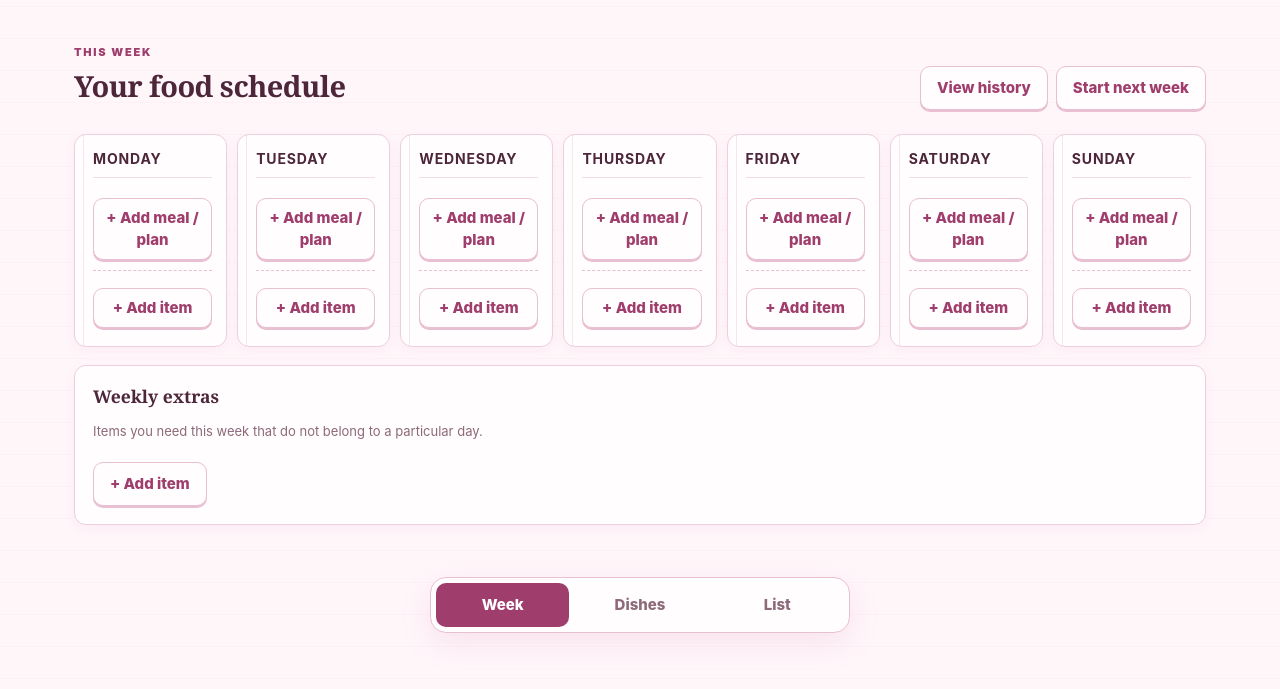
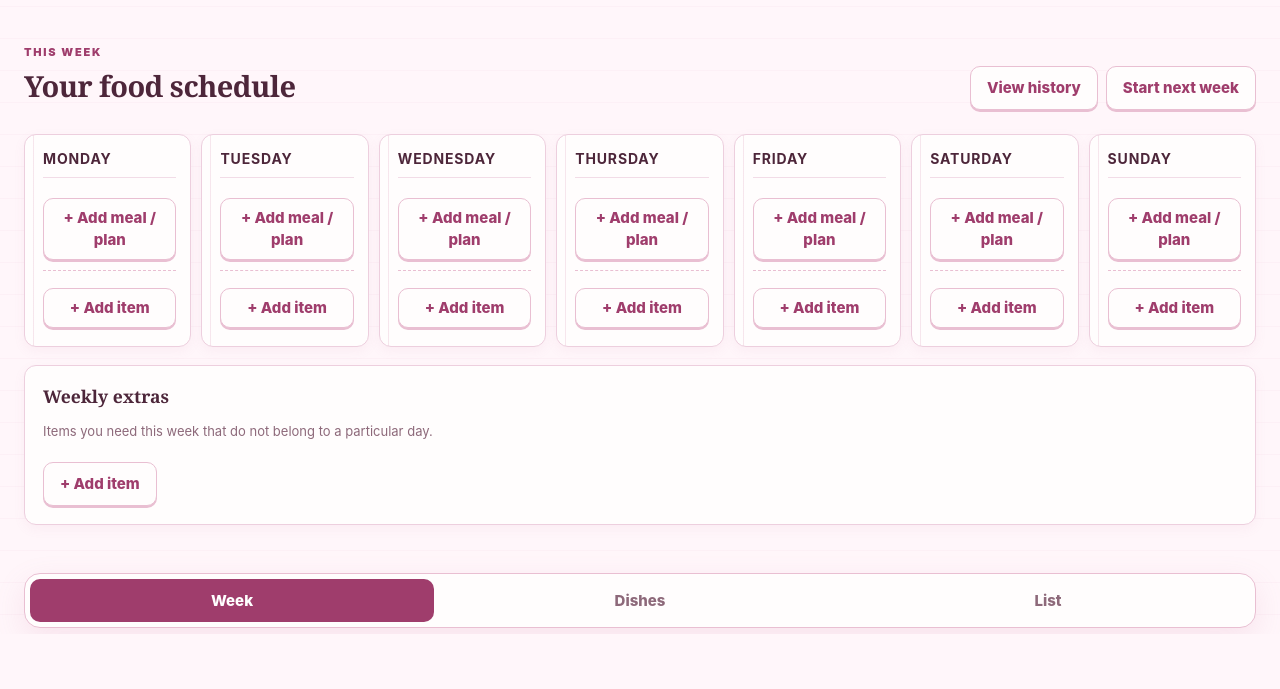
Before and after one commit to helmnio/Food-Schedule, a plain HTML site: page index.html in a window 1280 px wide. Shown: the part 153-842 px from the top of the page. After the commit the page ends 800 px from the top, so only its background shows below. Drawn offline with Linux system fonts and the light colour scheme; no server answers.

Commit message:
Apply desktop layout overrides

```diff
--- a/no-hover.css
+++ b/no-hover.css
@@ -1,3 +1,4 @@
+@import url('desktop-ui.css');
 /* Mobile-app controls: light bordered buttons, tap states only, no hover styling. */
 button:not(.danger-solid):not(.tab):not(.toggle-btn):not(.icon-btn):not(.settings-btn):not(.action-edit):not(.action-switch):not(.dish-subtab){background:var(--card)!important;color:var(--accent-dark)!important;border:1px solid var(--theme-mid,var(--line))!important;box-shadow:0 2px 0 var(--theme-mid,var(--line))!important}
 button.secondary{background:var(--card)!important;color:var(--ink)!important;border-color:var(--line)!important;box-shadow:0 2px 0 var(--line)!important}
```
